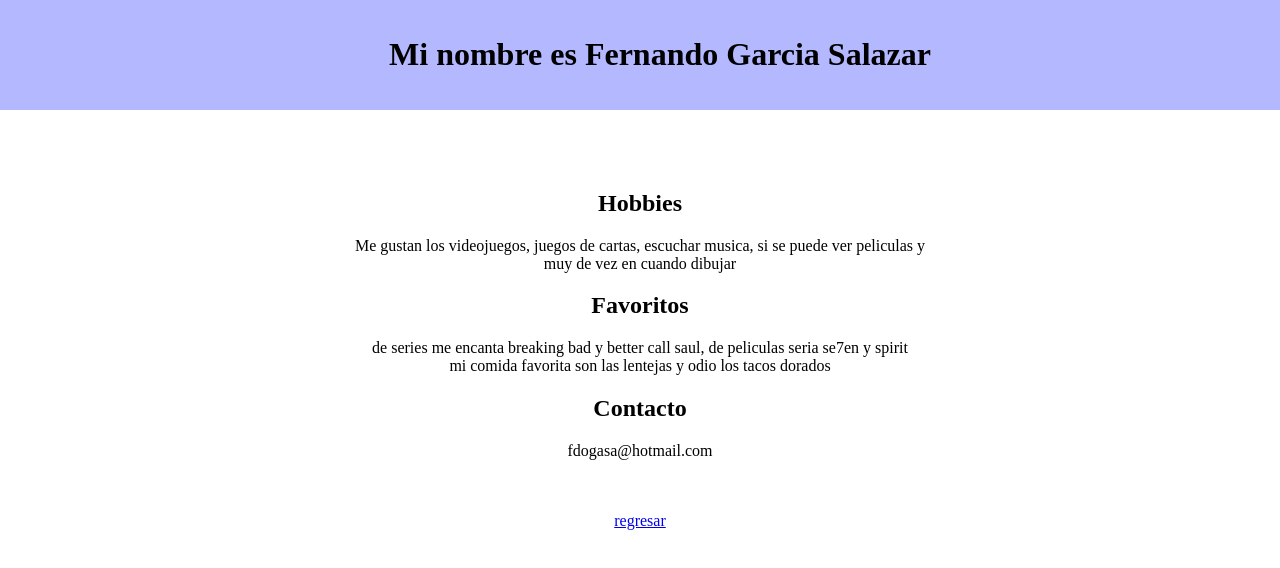
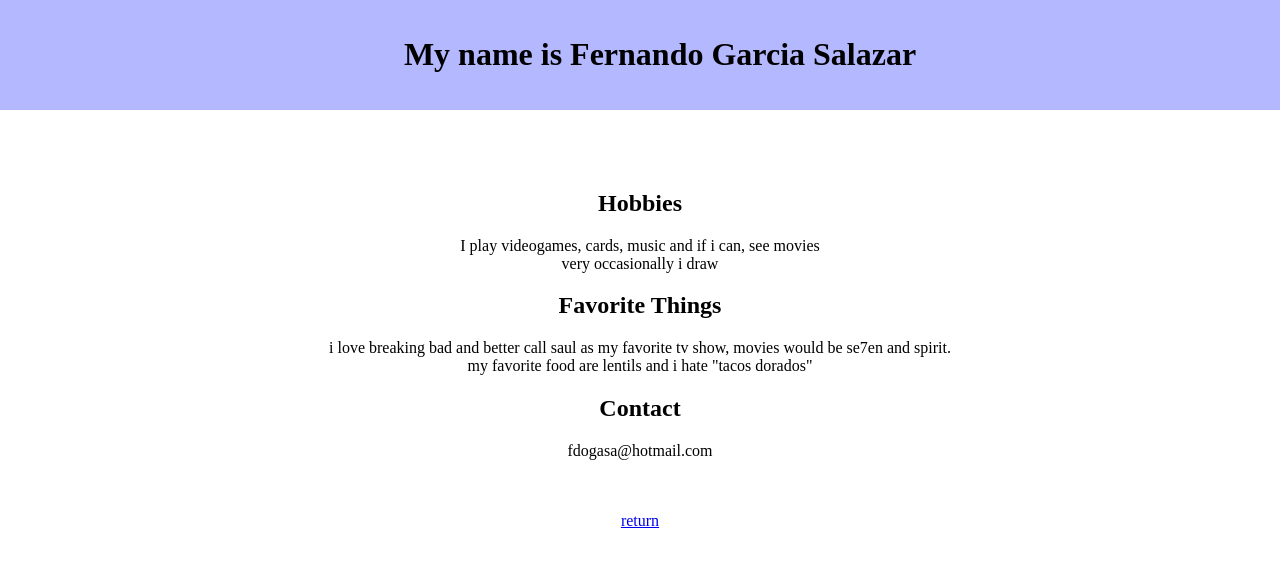
Before and after one commit to DodoMCanva/landingGarciaFernando, a plain HTML site: page contenido.html in a window 1280 px wide. Drawn offline with Linux system fonts and the light colour scheme.

Commit message:
english version

```diff
--- a/contenido.html
+++ b/contenido.html
@@ -8,25 +8,25 @@
     <body>
         <div class="encabezado">
 
-            <h1>Mi nombre es Fernando Garcia Salazar</h1>
+            <h1>My name is Fernando Garcia Salazar</h1>
 
         </div>
         <div class="contenido">
            <h2>Hobbies</h2>
-           <p>Me gustan los videojuegos, juegos de cartas, escuchar musica, si se puede ver peliculas y <br>
-            muy de vez en cuando dibujar</p>
-            <h2>Favoritos</h2>
+           <p>I play videogames, cards, music and if i can, see movies <br>
+            very occasionally  i draw</p>
+            <h2>Favorite Things</h2>
             <p>
-                de series me encanta breaking bad y better call saul, de peliculas seria se7en y spirit <br>
-                mi comida favorita son las lentejas y odio los tacos dorados
+                i love breaking bad and better call saul as my favorite tv show, movies would be se7en and spirit. <br>
+                my favorite food are lentils and i hate "tacos dorados"
             </p>
-            <h2>Contacto</h2>
+            <h2>Contact</h2>
             <p>
                 fdogasa@hotmail.com
             </p>
             <br>
             <br>
-            <a href="index.html">regresar</a>
+            <a href="index.html">return</a>
         </div>
     </body>
 </html>
```
Also changed, not shown: index.html (+5 -5 lines).
